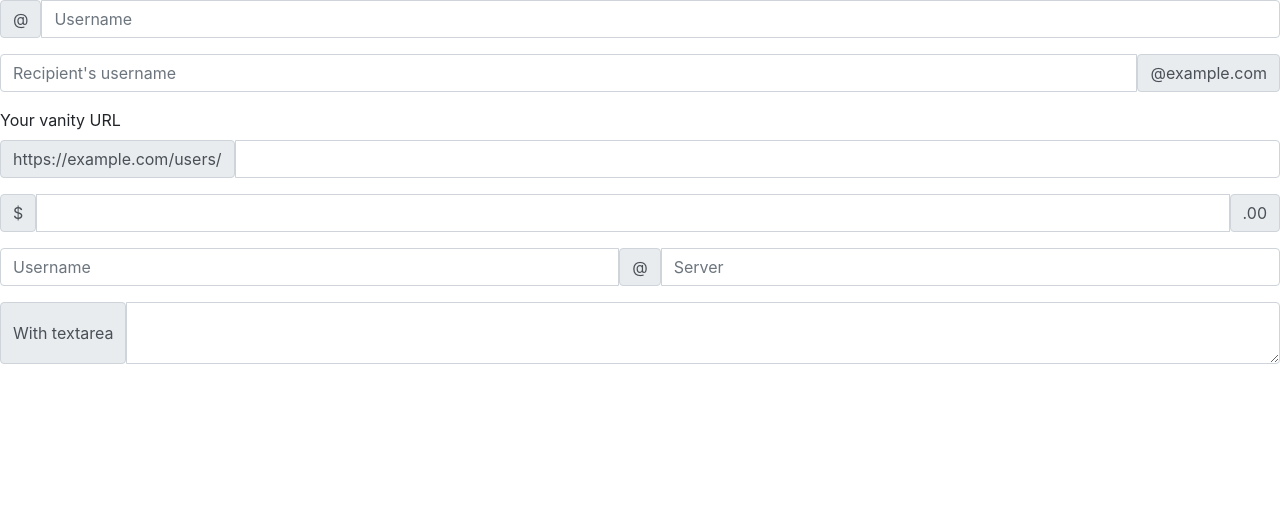
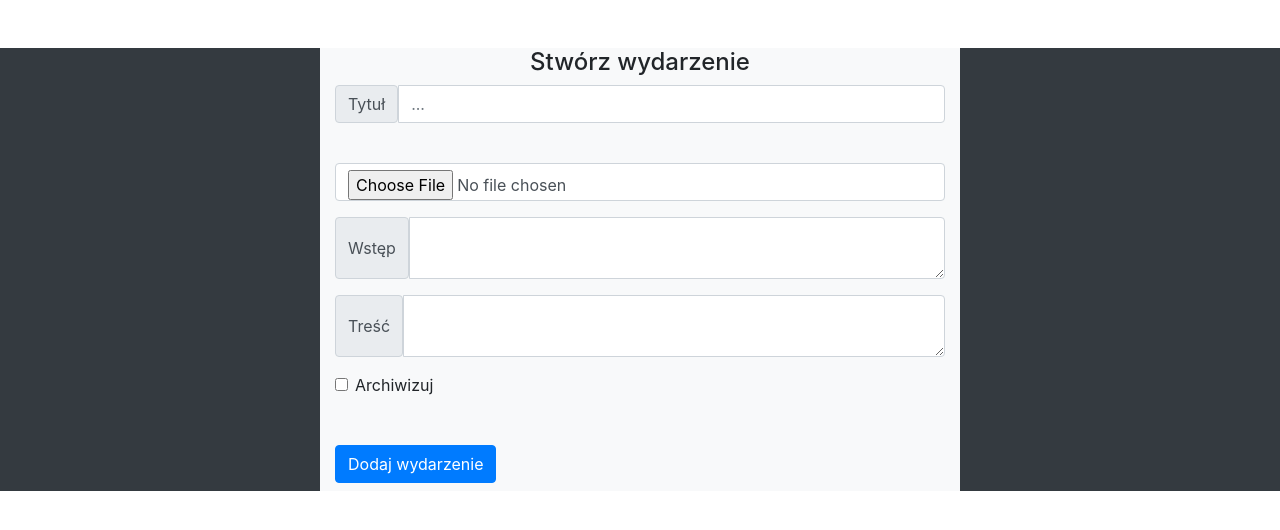
Before and after one commit to Damageddream/Fundacja, a Django app: page /add_wydarzenie/ in a window 1280 px wide. Shown: the top 530 px of the page. Run offline with Django 4.2, Linux system fonts and the light colour scheme; some libraries are stand-ins or nearby versions.

Commit message:
working on uploading images throguh form

```diff
--- a/backend/backend/settings.py
+++ b/backend/backend/settings.py
@@ -121,7 +121,10 @@ USE_TZ = True
 # Static files (CSS, JavaScript, Images)
 # https://docs.djangoproject.com/en/4.1/howto/static-files/
 
-STATIC_URL = 'static/'
+STATIC_URL = '/static/'
+MEDIA_ROOT = '/media/'
+MEDIA_ROOT = os.path.join(BASE_DIR, 'media')
+
 
 # Default primary key field type
 # https://docs.djangoproject.com/en/4.1/ref/settings/#default-auto-field
--- a/backend/backend/urls.py
+++ b/backend/backend/urls.py
@@ -17,6 +17,8 @@ from django.contrib import admin
 from django.urls import path, include
 from rest_framework import routers
 from freskbackend import views
+from django.conf import settings
+from django.conf.urls.static import static
 
 router = routers.DefaultRouter()
 router.register(r'aktualnoscis', views.AktualnosciView, 'aktualnosci')
@@ -26,4 +28,4 @@ urlpatterns = [
     path('admin/', admin.site.urls),
     path('api/', include(router.urls)),
     path('add_wydarzenie/', views.add_wydarzenie, name='add_wydarzenie'),
-]
+]+ static(settings.MEDIA_URL, document_root=settings.MEDIA_ROOT)
--- a/backend/freskbackend/models.py
+++ b/backend/freskbackend/models.py
@@ -12,7 +12,7 @@ class User(AbstractUser):
 class Aktualnosci(models.Model):
     poster = models.ForeignKey(User, models.SET_NULL, null=True, related_name="poster")
     title = models.CharField(max_length=64, )
-    title_image = models.URLField(max_length=200)
+    title_image = models.ImageField(null=True, blank=True, upload_to="images/")
     content = RichTextField(blank=True, null=True)
     content_preview = RichTextField(blank=True, null=True)
     date = models.DateTimeField(auto_now_add=True)
--- a/backend/freskbackend/static/styles.css
+++ b/backend/freskbackend/static/styles.css
@@ -0,0 +1,5 @@
+
+.ck {
+    width: auto;
+    height: 200px;
+}
--- a/backend/freskbackend/templates/add_wydarzenie.html
+++ b/backend/freskbackend/templates/add_wydarzenie.html
@@ -2,43 +2,59 @@
 
 <!DOCTYPE html>
 <html lang="en">
+
 <head>
   <title>Aktualnosci</title>
-        <link rel="stylesheet" href="https://stackpath.bootstrapcdn.com/bootstrap/4.4.1/css/bootstrap.min.css" integrity="sha384-Vkoo8x4CGsO3+Hhxv8T/Q5PaXtkKtu6ug5TOeNV6gBiFeWPGFN9MuhOf23Q9Ifjh" crossorigin="anonymous">
+  <link rel="stylesheet" href="https://stackpath.bootstrapcdn.com/bootstrap/4.4.1/css/bootstrap.min.css"
+    integrity="sha384-Vkoo8x4CGsO3+Hhxv8T/Q5PaXtkKtu6ug5TOeNV6gBiFeWPGFN9MuhOf23Q9Ifjh" crossorigin="anonymous">
   <link href="{% static 'styles.css' %}" rel="stylesheet">
+  <script src="https://cdn.ckeditor.com/ckeditor5/35.2.1/classic/ckeditor.js"></script>
 </head>
+
 <body>
+  <div class="container-fluid bg-dark">
+    <div class="row justify-content-center mt-5">
+      <div class="col-6 bg-light">
+        <h4 class="text-center">Stwórz wydarzenie</h4>
         <div class="input-group mb-3">
-            <span class="input-group-text" id="basic-addon1">@</span>
-            <input type="text" class="form-control" placeholder="Username" aria-label="Username" aria-describedby="basic-addon1">
+          <span class="input-group-text">Tytuł</span>
+          <input type="text" class="form-control" placeholder="..." aria-label="title">
         </div>
+        <div class="mb-3">
+          <label for="formFile" class="form-label"></label>
+          <input class="form-control" type="file" id="formFile">
+        </div>
+        <div class="input-group mb-3">
+          <span class="input-group-text">Wstęp</span>
+          <textarea class="form-control" aria-label="tresc" name="content" id="editor2"></textarea>
+        </div>
+        <div class="input-group mb-3">
+          <span class="input-group-text">Treść</span>
+          <textarea class="form-control" aria-label="tresc" name="content" id="editor"></textarea>
+        </div>
+        <div class="form-check">
+          <input class="form-check-input" type="checkbox" value="" id="archiwizuj">
+          <label class="form-check-label" for="archiwizuj">
+            Archiwizuj
+          </label>
+        </div>
+        <button type="submit" class="btn btn-primary mt-5 mb-2">Dodaj wydarzenie</button>
+      </div>
+    </div>
+  </div>
+  <script>
+    ClassicEditor
+        .create( document.querySelector( '#editor' ) )
+        .catch( error => {
+            console.error( error );
+        } );
+    ClassicEditor
+        .create( document.querySelector( '#editor2' ) )
+        .catch( error => {
+            console.error( error );
+        } );
+</script>
 
-          <div class="input-group mb-3">
-            <input type="text" class="form-control" placeholder="Recipient's username" aria-label="Recipient's username" aria-describedby="basic-addon2">
-            <span class="input-group-text" id="basic-addon2">@example.com</span>
-          </div>
+</body>
 
-          <label for="basic-url" class="form-label">Your vanity URL</label>
-          <div class="input-group mb-3">
-            <span class="input-group-text" id="basic-addon3">https://example.com/users/</span>
-            <input type="text" class="form-control" id="basic-url" aria-describedby="basic-addon3">
-          </div>
-
-          <div class="input-group mb-3">
-            <span class="input-group-text">$</span>
-            <input type="text" class="form-control" aria-label="Amount (to the nearest dollar)">
-            <span class="input-group-text">.00</span>
-          </div>
-
-          <div class="input-group mb-3">
-            <input type="text" class="form-control" placeholder="Username" aria-label="Username">
-            <span class="input-group-text">@</span>
-            <input type="text" class="form-control" placeholder="Server" aria-label="Server">
-          </div>
-
-          <div class="input-group">
-            <span class="input-group-text">With textarea</span>
-            <textarea class="form-control" aria-label="With textarea"></textarea>
-          </div>
-    </body>
 </html>
--- a/frontend/roboczy/wymagane.txt
+++ b/frontend/roboczy/wymagane.txt
@@ -1,5 +1,5 @@
 react, react-router-dom
 django, django-rest-framework,
 boostrap, mdb-react-ui-kit,
-Django: ckeditor, corsheaders
+Django: ckeditor, corsheaders, pillow
 JS: moment, axios
```
Also changed, not shown: backend/freskbackend/admin.py (+3 -4 lines), frontend/src/components/AktualnosciList.js (added, +41 -0 lines), backend/db.sqlite3, backend/freskbackend/migrations/0003_delete_todo.py (added). Lines whose indentation alone changed are shown as unchanged.
